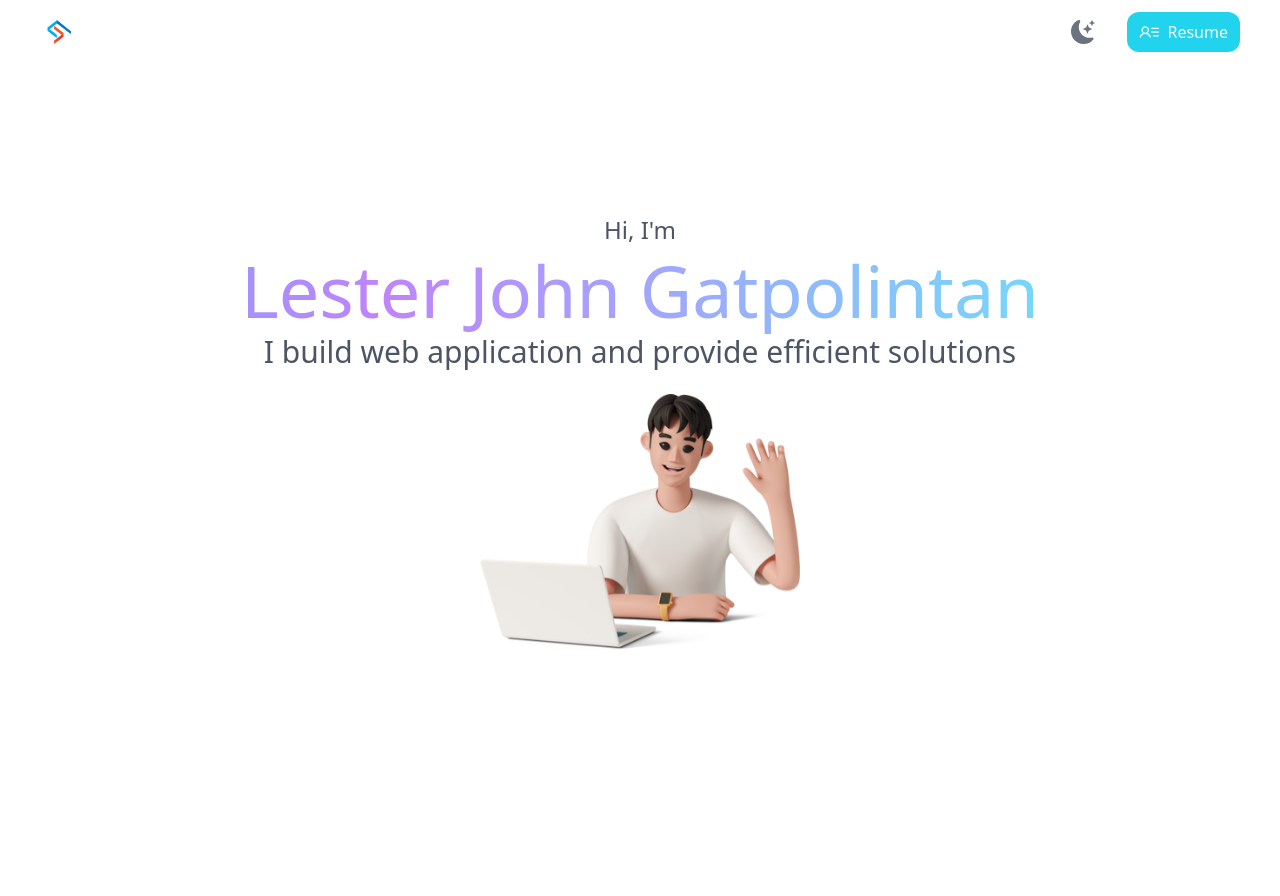
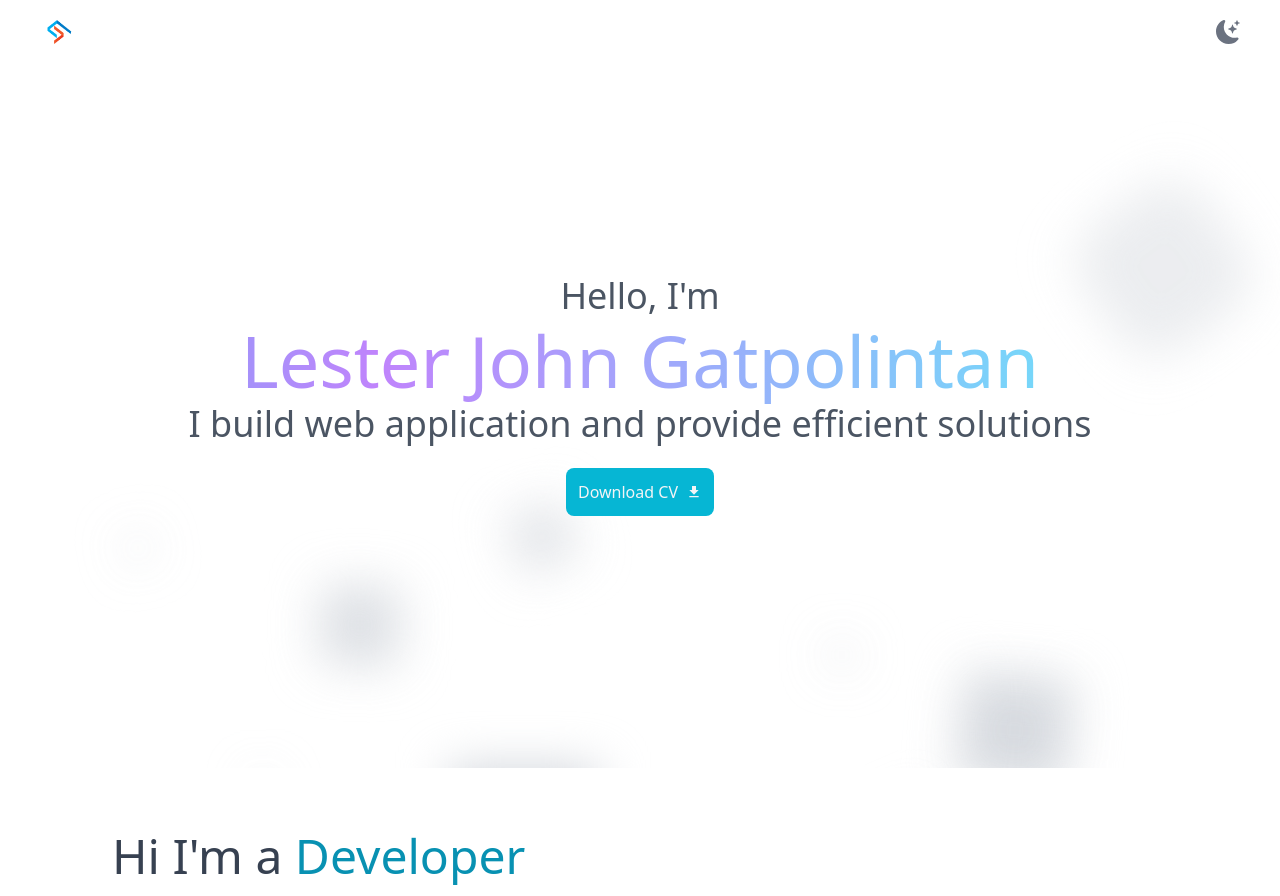
Before and after one commit to rookieSeason/lester-gatpolintan, a React (Vite) app: page / in a window 1280 px wide. Shown: the top 896 px of the page. Built offline with nearby package versions, Linux system fonts and the light colour scheme; a web font is replaced by a local one.

Commit message:
animation bg added

```diff
--- a/src/App.jsx
+++ b/src/App.jsx
@@ -1,6 +1,5 @@
 import "./App.css";
 import Home from "./pages/Home";
-import NavBar from "./components/NavBar";
 import About from "./pages/About";
 import Projects from "./pages/Projects";
 import Work from "./pages/Work";
--- a/src/components/Accordion.jsx
+++ b/src/components/Accordion.jsx
@@ -12,7 +12,7 @@ const Accordion = ({ items }) => {
       {items.map((item, index) => (
         <div key={index}>
           <span className="text-gray-400 dark:text-gray-500">{item.date}</span>
-          <div className="bg-white dark:bg-gray-700 shadow-lg rounded-lg mb-4">
+          <div className="bg-white dark:bg-gray-700 shadow-lg rounded-xl mb-4">
             <button
               onClick={() => toggleAccordion(index)}
               className="w-full flex items-center justify-between p-4 focus:outline-none"
@@ -23,7 +23,9 @@ const Accordion = ({ items }) => {
                   {item.company}
                 </span>
               </span>
-
+              <span className="text-gray-500 dark:text-gray-300 text-sm sm:text-md">
+                {item.employment}
+              </span>
               <svg
                 className={`w-6 h-6 transition-transform text-gray-400 ${
                   index === openIndex ? "transform rotate-180" : ""
@@ -41,6 +43,7 @@ const Accordion = ({ items }) => {
                 />
               </svg>
             </button>
+
             <div
               className={`p-4 border-t border-gray-300 dark:border-gray-400 ${
                 index === openIndex ? "block" : "hidden"
--- a/src/components/NavBar.jsx
+++ b/src/components/NavBar.jsx
@@ -23,7 +23,7 @@ function NavBar() {
   return (
     <div
       name="nav"
-      className="w-full top-0 flex flex-wrap  px-10 text-gray-700 bg-white dark:bg-[#243447] duration-300 z-20"
+      className="w-full top-0 fixed flex flex-wrap  px-10 text-gray-700 bg-transparent duration-300 z-20"
     >
       <nav className="top-0 py-3 w-full flex justify-between items-center">
         <h1 className="text-3xl font-bold tracking-wider">
@@ -44,14 +44,6 @@ function NavBar() {
               )}
             </span>
           </li>
-          <li>
-            <button className="flex group items-center bg-cyan-400 px-3 py-2 rounded-xl text-slate-50 hover:scale-105 duration-300 ml-8">
-              <span className="mr-2 text-xl">
-                <PiUserList />
-              </span>
-              Resume
-            </button>
-          </li>
         </ul>
       </nav>
     </div>
--- a/src/index.css
+++ b/src/index.css
@@ -1,3 +1,169 @@
 @tailwind base;
 @tailwind components;
 @tailwind utilities;
+
+/*Start Animations*/
+@-webkit-keyframes animatetop {
+  from {
+    top: -300px;
+    opacity: 0;
+  }
+  to {
+    top: 0;
+    opacity: 1;
+  }
+}
+@keyframes animatetop {
+  from {
+    top: -300px;
+    opacity: 0;
+  }
+  to {
+    top: 0;
+    opacity: 1;
+  }
+}
+@-webkit-keyframes zoomIn {
+  0% {
+    opacity: 0;
+    -webkit-transform: scale3d(0.3, 0.3, 0.3);
+    transform: scale3d(0.3, 0.3, 0.3);
+  }
+  50% {
+    opacity: 1;
+  }
+}
+@keyframes zoomIn {
+  0% {
+    opacity: 0;
+    -webkit-transform: scale3d(0.3, 0.3, 0.3);
+    transform: scale3d(0.3, 0.3, 0.3);
+  }
+  50% {
+    opacity: 1;
+  }
+}
+/*End Animations*/
+/*
+-- Start BackGround Animation
+*/
+.area {
+  /* background: #243447; */
+  background: -webkit-linear-gradient(to left, #8f94fb, #4e54c8);
+  width: 100%;
+  height: 100vh;
+  position: absolute;
+  z-index: -1;
+}
+
+.circles {
+  position: absolute;
+  top: 0;
+  left: 0;
+  width: 100%;
+  height: 96%;
+  overflow: hidden;
+}
+
+.circles li {
+  position: absolute;
+  display: block;
+  list-style: none;
+  width: 20px;
+  height: 20px;
+  /* background: rgba(255, 255, 255, 0.2); */
+  animation: animate 25s linear infinite;
+  bottom: -150px;
+}
+
+.circles li:nth-child(1) {
+  left: 25%;
+  width: 80px;
+  height: 80px;
+  animation-delay: 0s;
+}
+
+.circles li:nth-child(2) {
+  left: 10%;
+  width: 20px;
+  height: 20px;
+  animation-delay: 2s;
+  animation-duration: 12s;
+}
+
+.circles li:nth-child(3) {
+  left: 70%;
+  width: 20px;
+  height: 20px;
+  animation-delay: 4s;
+}
+
+.circles li:nth-child(4) {
+  left: 40%;
+  width: 60px;
+  height: 60px;
+  animation-delay: 0s;
+  animation-duration: 18s;
+}
+
+.circles li:nth-child(5) {
+  left: 65%;
+  width: 20px;
+  height: 20px;
+  animation-delay: 0s;
+}
+
+.circles li:nth-child(6) {
+  left: 75%;
+  width: 110px;
+  height: 110px;
+  animation-delay: 3s;
+}
+
+.circles li:nth-child(7) {
+  left: 35%;
+  width: 150px;
+  height: 150px;
+  animation-delay: 7s;
+}
+
+.circles li:nth-child(8) {
+  left: 50%;
+  width: 25px;
+  height: 25px;
+  animation-delay: 15s;
+  animation-duration: 45s;
+}
+
+.circles li:nth-child(9) {
+  left: 20%;
+  width: 15px;
+  height: 15px;
+  animation-delay: 2s;
+  animation-duration: 35s;
+}
+
+.circles li:nth-child(10) {
+  left: 85%;
+  width: 150px;
+  height: 150px;
+  animation-delay: 0s;
+  animation-duration: 11s;
+}
+
+@keyframes animate {
+  0% {
+    transform: translateY(0) rotate(0deg);
+    opacity: 1;
+    border-radius: 0;
+  }
+
+  100% {
+    transform: translateY(-1000px) rotate(720deg);
+    opacity: 0;
+    border-radius: 50%;
+  }
+}
+/*
+-- End BackGround Animation
+*/
--- a/src/pages/Home.jsx
+++ b/src/pages/Home.jsx
@@ -1,5 +1,7 @@
 import React from "react";
 import avatar from "../assets/3d-casual-life-smiling-man-with-laptop-waving-hand.png";
+import { MdDownload } from "react-icons/md";
+
 import NavBar from "../components/NavBar";
 
 function Home() {
@@ -10,27 +12,43 @@ function Home() {
   return (
     <>
       <NavBar />
+
       <section
         data-aos="fade-up"
         data-aos-delay="100"
         data-aos-duration="1000"
         name="home"
-        className="top-0 bg-white dark:bg-[#243447] duration-300 flex flex-col mx-auto justify-center items-center min-h-screen w-screen"
+        className="top-0 duration-300 bg-white dark:bg-[#243447] flex flex-col mx-auto justify-center items-center min-h-screen min-w-screen"
       >
-        <p className="text-gray-600 dark:text-gray-300 text-2xl">Hi, I'm</p>
+        <div className="area">
+          <ul className="circles">
+            <li className="bg-gray-300 dark:bg-gray-500 blur-xl"></li>
+            <li className="bg-gray-300 dark:bg-gray-500 blur-xl"></li>
+            <li className="bg-gray-300 dark:bg-gray-500 blur-xl"></li>
+            <li className="bg-gray-300 dark:bg-gray-500 blur-xl"></li>
+            <li className="bg-gray-300 dark:bg-gray-500 blur-xl"></li>
+            <li className="bg-gray-300 dark:bg-gray-500 blur-xl"></li>
+            <li className="bg-gray-300 dark:bg-gray-500 blur-xl"></li>
+            <li className="bg-gray-300 dark:bg-gray-500 blur-xl"></li>
+            <li className="bg-gray-300 dark:bg-gray-500 blur-xl"></li>
+            <li className="bg-gray-300 dark:bg-gray-500 blur-xl"></li>
+          </ul>
+        </div>
+        <p className="text-gray-600 dark:text-gray-300 text-4xl">Hello, I'm</p>
         <div className="text-center text-5xl sm:text-7xl font-medium animate-float">
           <h1 className="text-transparent bg-clip-text bg-gradient-to-r from-cyan-400 via-purple-400 to-cyan-300 animate-text py-2">
             {person.name}
           </h1>
         </div>
         <div className="mx-auto text-center font-normal pb-4">
-          <p className="max-w-[250px] text-lg sm:max-w-full sm:text-3xl text-gray-600 dark:text-gray-300">
+          <p className="max-w-[250px] text-xl sm:max-w-full sm:text-4xl text-gray-600 dark:text-gray-300">
             {person.description}
           </p>
         </div>
-
-        <div className="w-80 h-80 relative bottom-0 mx-auto mt-2">
-          <img src={avatar} alt="avatar" />
+        <div className=" mx-auto py-2">
+          <button className="inline-flex items-center bg-cyan-500 text-gray-100 p-3 rounded-lg hover:scale-105 text-md">
+            Download CV <MdDownload className=" ms-2" />
+          </button>
         </div>
       </section>
     </>
```
